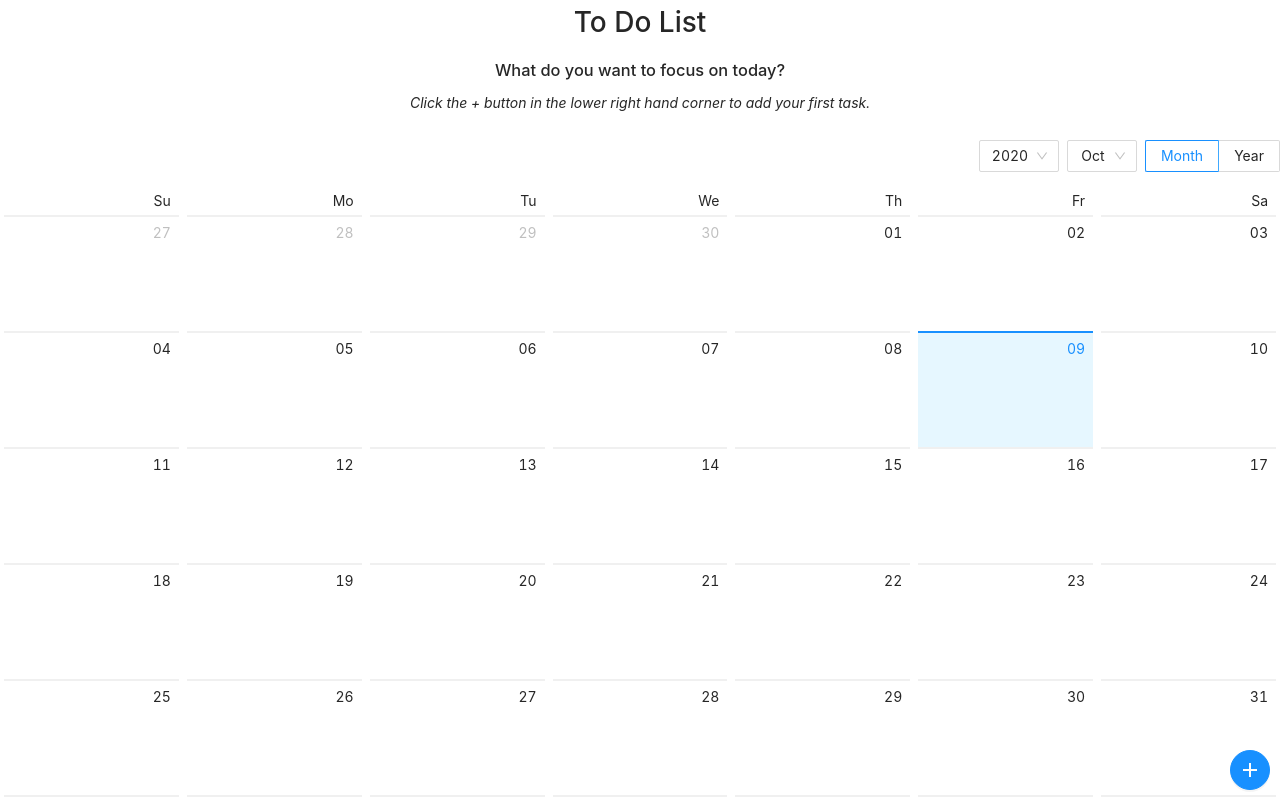
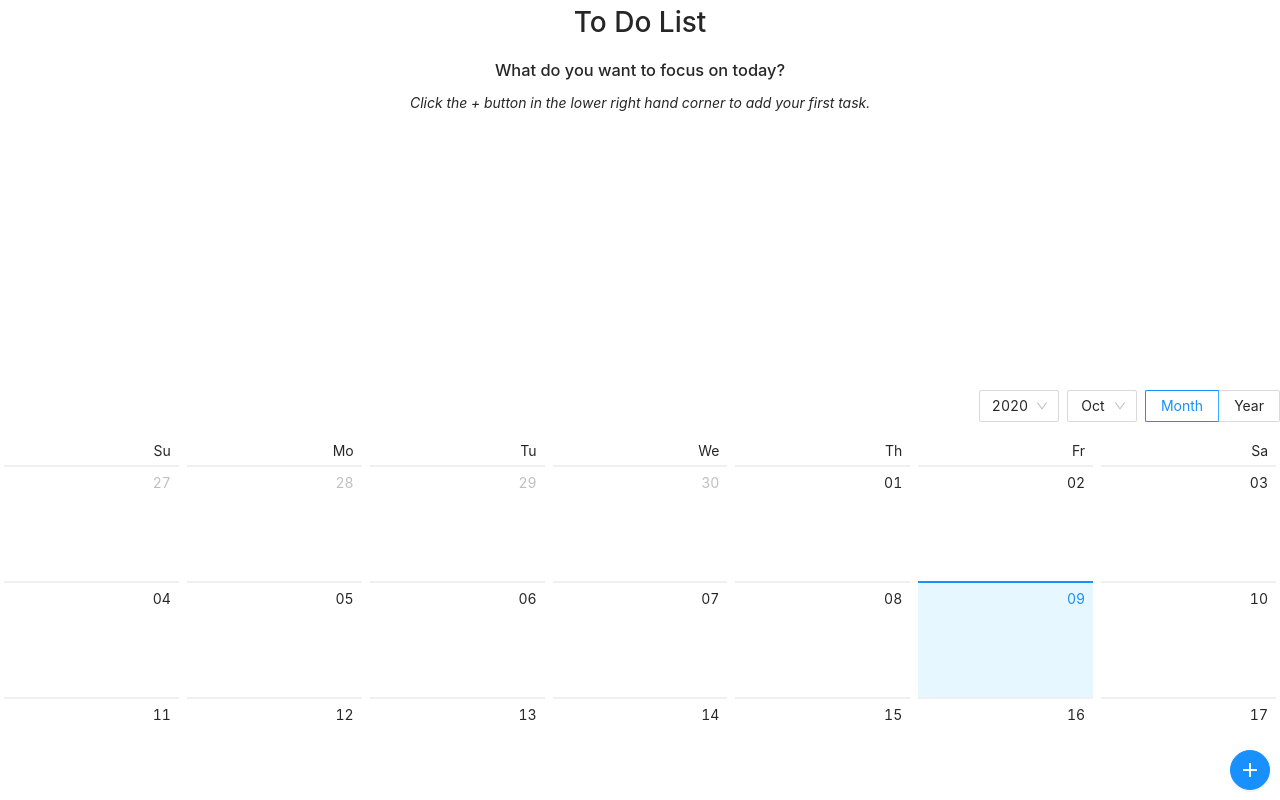
Before and after one commit to nhrafiq/todolist, a React (Create React App) app: page / in a window 1280 px wide. Shown: the top 800 px of the page. Built offline with nearby package versions, Linux system fonts and the light colour scheme; the HTML template or start-up script is replaced by a standard one.

Commit message:
styled calendar component

```diff
--- a/src/App.js
+++ b/src/App.js
@@ -63,7 +63,11 @@ function App() {
 				<h3>What do you want to focus on today?</h3>
 			</header>
 
+
 			{!toDoList.length && (<p id="get-started">Click the + button in the lower right hand corner to add your first task.</p>)}
+
+			<div id="data-container">
+
 
 			{toDoList &&
 				toDoList.map((item) => (
@@ -74,8 +78,9 @@ function App() {
 						key={item.title}
 					/>
 				))}
+			</div>
 
-			<Calendar data={toDoList}/>
+			<Calendar data={toDoList} />
 
 			<Button id="addItemButton"
 				type="primary"
--- a/src/components/Calendar.js
+++ b/src/components/Calendar.js
@@ -22,8 +22,10 @@ function Calendar({ data }) {
         return (
         <>
             {
-                dateList.map(item => (
-                    <p>{item.title}</p>
+                    dateList.map(item => (
+                    <ul>
+                        <li>{item.title}</li>
+                    </ul>
             ))}
         </>
         )
--- a/src/styles/App.css
+++ b/src/styles/App.css
@@ -4,6 +4,13 @@ div #container {
 	align-items: center;
 	text-align: center;
 	width: 100%;
+}
+
+div #data-container {
+	display: flex;
+	flex-wrap: wrap;
+	width: 100%;
+	min-height: 250px;
 }
 
 #addItemButton {
--- a/src/styles/ToDoItem.css
+++ b/src/styles/ToDoItem.css
@@ -1,6 +1,7 @@
 div #item-container {
 	text-align: left;
-	width: 25%;
+	width: 350px;
+	margin: 20px;
 }
 
 #due-date {
```
